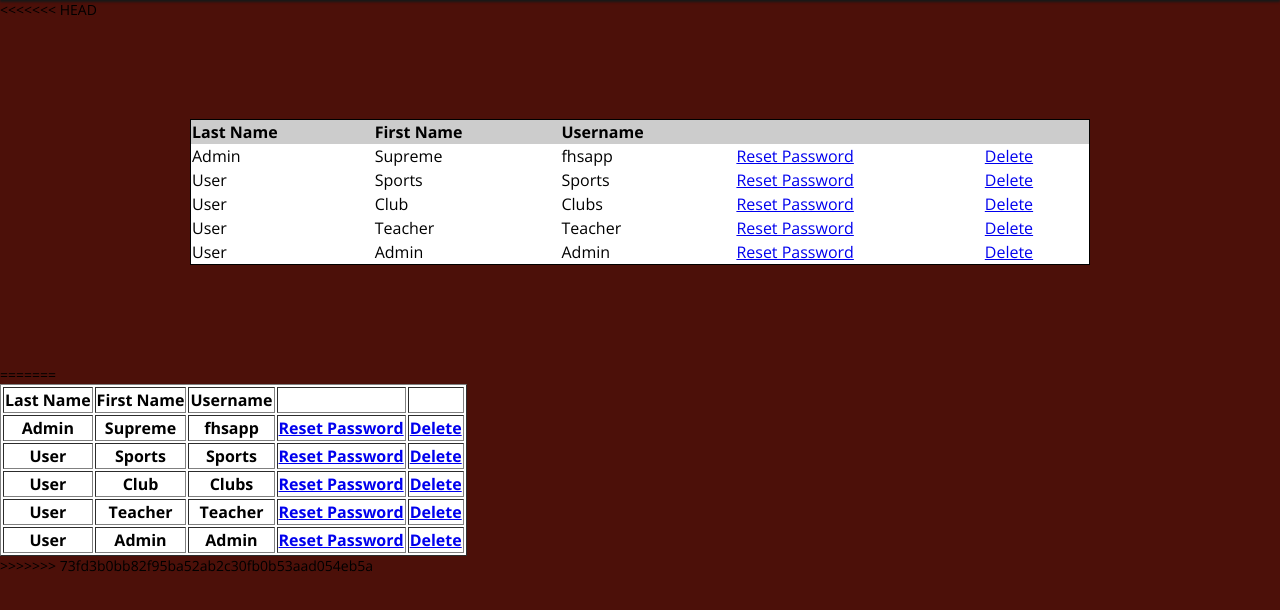
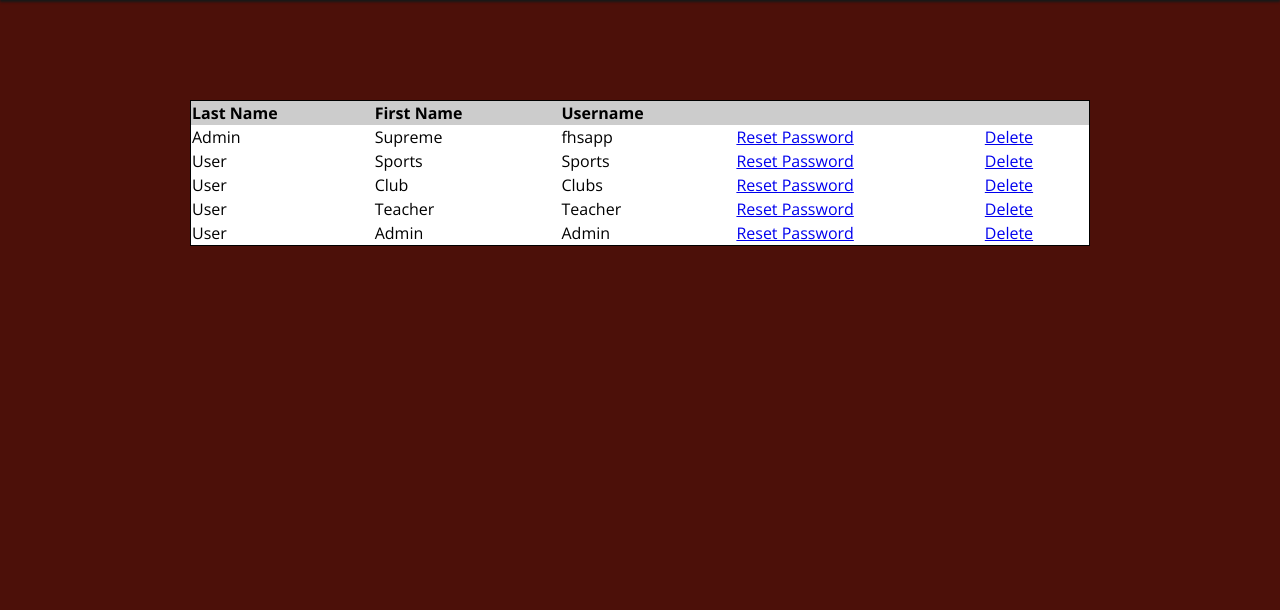
Before and after one commit to julianweisbord/FHSAPP, a PHP site: page /users.php in a window 1280 px wide. Shown: the part 40-650 px from the top of the page. Run offline with PHP 8.4, Linux system fonts and the light colour scheme; a user stored in the database is signed in; data comes from the database, SQL or seed files in the repository; lists and menus that the app fills with data are empty.

Commit message:
Little changes

```diff
--- a/users.php
+++ b/users.php
@@ -58,7 +58,7 @@
 		<!--<pre>
 			<?php print_r($users);?>
 		</pre>-->
-<<<<<<< HEAD
+
 		<div class="settings_columns">
 
 			<table class="nice_table">
@@ -95,11 +95,11 @@
 				</tbody>
 			</table>
 		</div>
-=======
 
+		<!--
 		<table border="1px border black" style="background-color:white">
 			<thead>
-				<tr> <!--Headers-->
+				<tr> <!--Headers
 					<th>Last Name</th>
 					<th>First Name</th>
 					<th>Username</th>
@@ -114,7 +114,7 @@
 					<th>First name</th>
 					<th>Username</th>
 					<th><a href="delete.user.php?=1">Delete</a></th>
-				</tr>-->
+				</tr>
 				<?php
 					foreach($users as $user) {
 						echo '
@@ -129,8 +129,7 @@
 				?>
 			</tbody>
 		</table>
->>>>>>> 73fd3b0bb82f95ba52ab2c30fb0b53aad054eb5a
-
+		-->
 	</div>
 </body>
 
```
